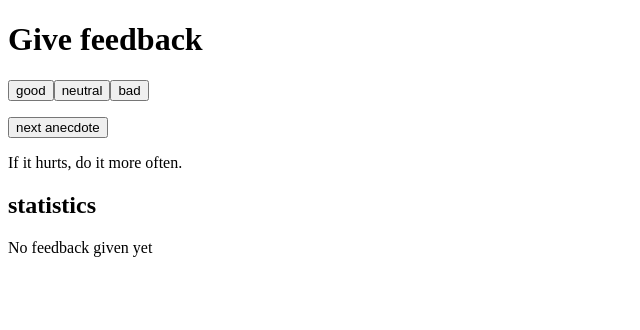
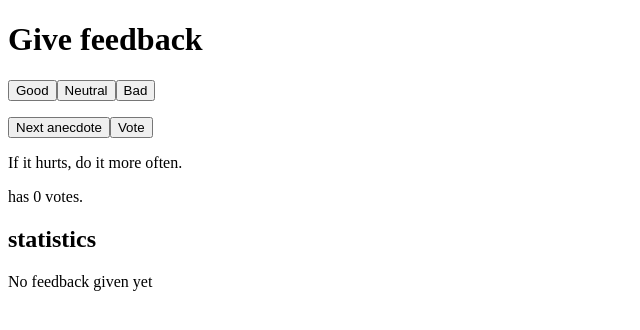
Before and after one commit to GitOsku/Fullstackopen, a React (Create React App) app in the folder Osa1/Task1.1-1.2/task1/: page / in a window 1280 px wide. Shown: the top 330 px of the page, without its empty margins (0-640 px from the left). Built offline with nearby package versions, Linux system fonts and the light colour scheme.

Commit message:
1.13
Didnt get it working properly. It doesnt add votes to single anecdote.

```diff
--- a/Osa1/Task1.1-1.2/task1/src/App.js
+++ b/Osa1/Task1.1-1.2/task1/src/App.js
@@ -49,6 +49,10 @@ const Statistics = (props) => {
   }
 };
 
+const Vote = ({ handleClick, text }) => {
+  return <button onClick={handleClick}>{text}</button>;
+};
+
 const Anekdootti = (props) => {
   console.log(props);
   return <p> {props.anecdotes[props.selected]}</p>;
@@ -71,6 +75,11 @@ const App = () => {
   const [total, setTotal] = useState(0);
   const [allReviews, setAll] = useState(0);
   const [selected, setSelected] = useState(0);
+  const [voted, setVoted] = useState(0);
+
+  const points = new Uint8Array(anecdotes);
+
+  const copy = { ...points };
 
   const goodHandle = () => {
     setGood(good + 1);
@@ -96,20 +105,27 @@ const App = () => {
     console.log(number);
   };
 
+  const voteCounter = () => {
+    setVoted(copy[selected] += 1)
+    console.log(copy);
+  };
+
   return (
     <div>
       <Header />
       <div>
-        <Button handleClick={goodHandle} text="good" />
-        <Button handleClick={neutralHandle} text="neutral" />
-        <Button handleClick={badHandle} text="bad" />
+        <Button handleClick={goodHandle} text="Good" />
+        <Button handleClick={neutralHandle} text="Neutral" />
+        <Button handleClick={badHandle} text="Bad" />
         <div></div>
         <p></p>
       </div>
-      <Button handleClick={random} text="next anecdote" />
+      <Button handleClick={random} text="Next anecdote" />
+
+      <Vote handleClick={voteCounter} text="Vote" />
 
       <Anekdootti anecdotes={anecdotes} selected={selected} />
-
+      {"has " + voted + " votes."} <br />
       <StatsHeader />
       <Statistics
         good={good}
```
